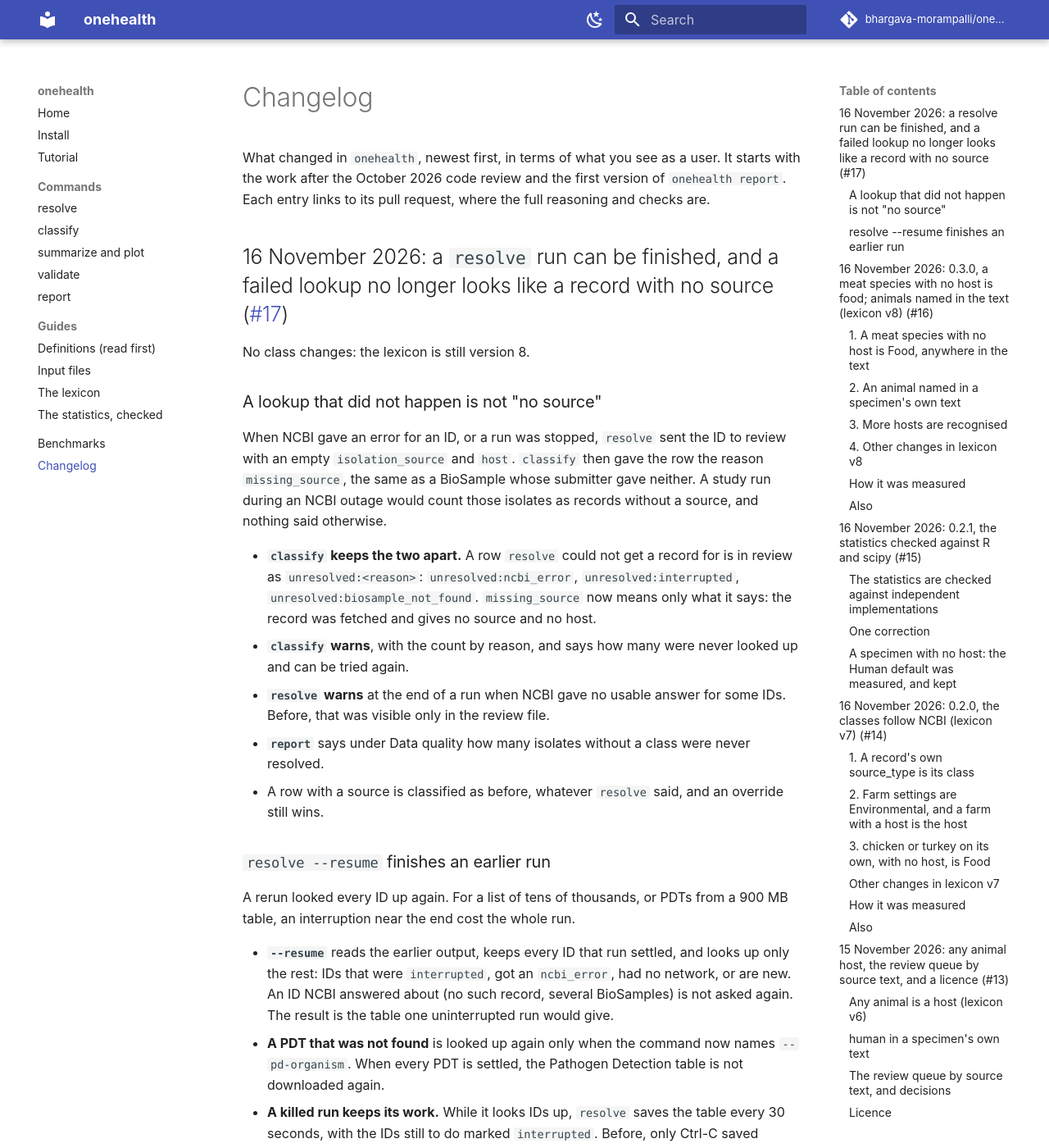
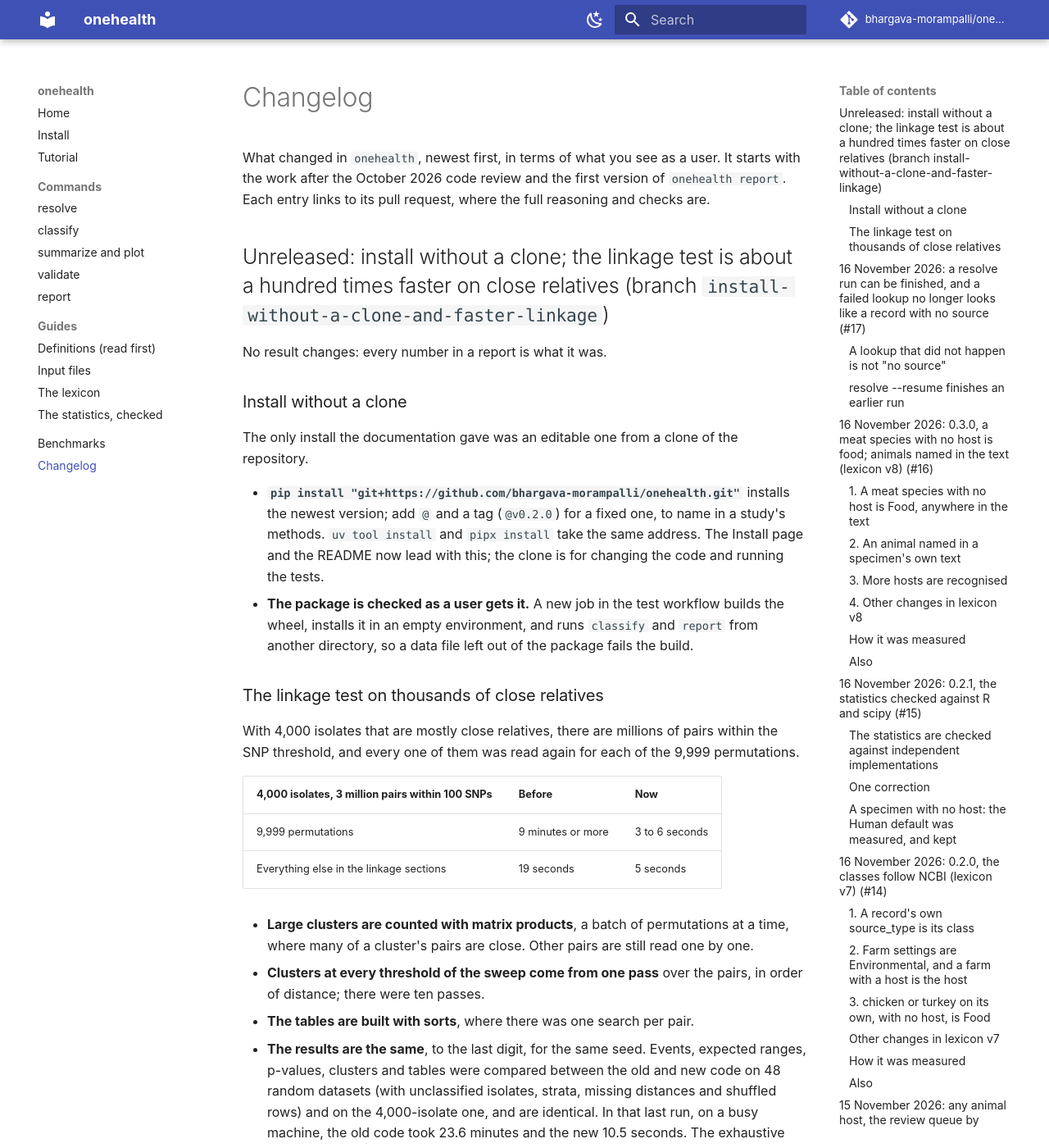
Before and after one commit to bhargava-morampalli/onehealth, an MkDocs documentation site: the page built from documentation/changelog.md, in a window 1280 px wide and 1400 px high. Shown: the whole window at 82% size. Built offline with MkDocs 1.6.1 and Material for MkDocs 9.7.7, drawn with Linux system fonts in a browser that asks for light colours; comment, search, counter and statistics services are not loaded; some of the changed text lies outside the part shown.

Commit message:
Install without a clone; a much faster linkage test on close relatives
Install
- The Install page and the README lead with "pip install git+https://...",
  with "@<tag>" for a fixed version and uv tool / pipx for a command of its
  own. A clone is for changing the code and running the tests.
- A new CI job builds the wheel, installs it in an empty environment and runs
  classify and report from another directory, so a data file left out of the
  package fails the build.

Linkage
- Sharing events under thousands of relabellings are counted with matrix
  products for large clusters whose pairs are mostly close, a batch of
  permutations at a time; other pairs are read one by one, without a sort.
- Single-linkage clusters at every threshold of the sweep come from one pass
  over the pairs in order of distance, where there were ten passes.
- Cluster tables, cross-source pairs and linked isolates are built with sorts
  and masks, where there was a Python step per pair.
- For 4,000 isolates with 3 million close pairs, 9,999 permutations take 3 to 6
  seconds where they took 9 minutes or more.

No result changes: for the same seed the old and new code give identical
events, expected ranges, p-values, clusters and tables on 48 random datasets,
on the 4,000-isolate one and in the full report of the real Klebsiella data.

Co-Authored-By: Claude Fable 5.2 <noreply@anthropic.com>
Claude-Session: https://claude.ai/code/session_01RdK4yWmR7KXs1541Ud5cMa

```diff
--- a/CHANGELOG.md
+++ b/CHANGELOG.md
@@ -1,6 +1,31 @@
 # Changelog
 
 What changed in `onehealth`, newest first, in terms of what you see as a user. It starts with the work after the October 2026 code review and the first version of `onehealth report`. Each entry links to its pull request, where the full reasoning and checks are.
+
+## Unreleased: install without a clone; the linkage test is about a hundred times faster on close relatives (branch `install-without-a-clone-and-faster-linkage`)
+
+No result changes: every number in a report is what it was.
+
+### Install without a clone
+
+The only install the documentation gave was an editable one from a clone of the repository.
+
+- **`pip install "git+https://github.com/bhargava-morampalli/onehealth.git"`** installs the newest version; add `@` and a tag (`@v0.2.0`) for a fixed one, to name in a study's methods. `uv tool install` and `pipx install` take the same address. The Install page and the README now lead with this; the clone is for changing the code and running the tests.
+- **The package is checked as a user gets it.** A new job in the test workflow builds the wheel, installs it in an empty environment, and runs `classify` and `report` from another directory, so a data file left out of the package fails the build.
+
+### The linkage test on thousands of close relatives
+
+With 4,000 isolates that are mostly close relatives, there are millions of pairs within the SNP threshold, and every one of them was read again for each of the 9,999 permutations.
+
+| 4,000 isolates, 3 million pairs within 100 SNPs | Before | Now |
+|---|---|---|
+| 9,999 permutations | 9 minutes or more | 3 to 6 seconds |
+| Everything else in the linkage sections | 19 seconds | 5 seconds |
+
+- **Large clusters are counted with matrix products**, a batch of permutations at a time, where many of a cluster's pairs are close. Other pairs are still read one by one.
+- **Clusters at every threshold of the sweep come from one pass** over the pairs, in order of distance; there were ten passes.
+- **The tables are built with sorts**, where there was one search per pair.
+- **The results are the same**, to the last digit, for the same seed. Events, expected ranges, p-values, clusters and tables were compared between the old and new code on 48 random datasets (with unclassified isolates, strata, missing distances and shuffled rows) and on the 4,000-isolate one, and are identical. In that last run, on a busy machine, the old code took 23.6 minutes and the new 10.5 seconds. The exhaustive check of the linkage test against every possible relabelling now runs for both ways of counting.
 
 ## 16 November 2026: a `resolve` run can be finished, and a failed lookup no longer looks like a record with no source ([#17](https://github.com/bhargava-morampalli/onehealth/pull/17))
 
```
Also changed, not shown: documentation/commands/report.md (+1 -0 lines), 1 other file.
